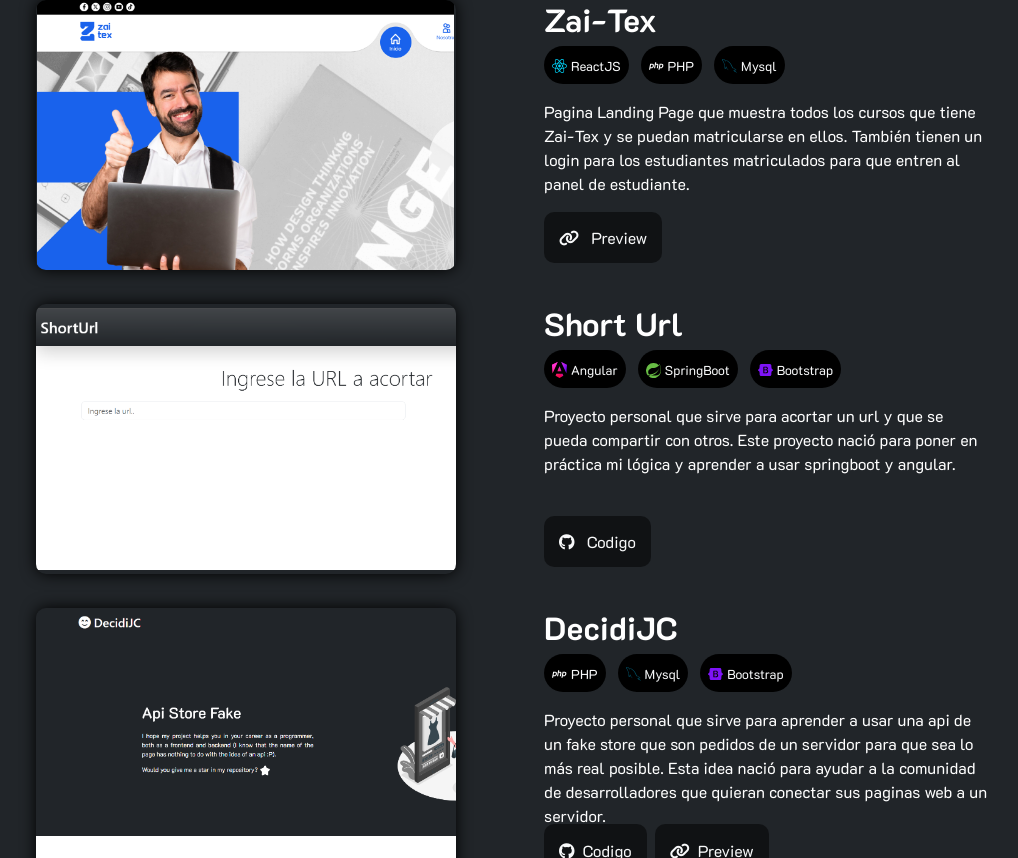
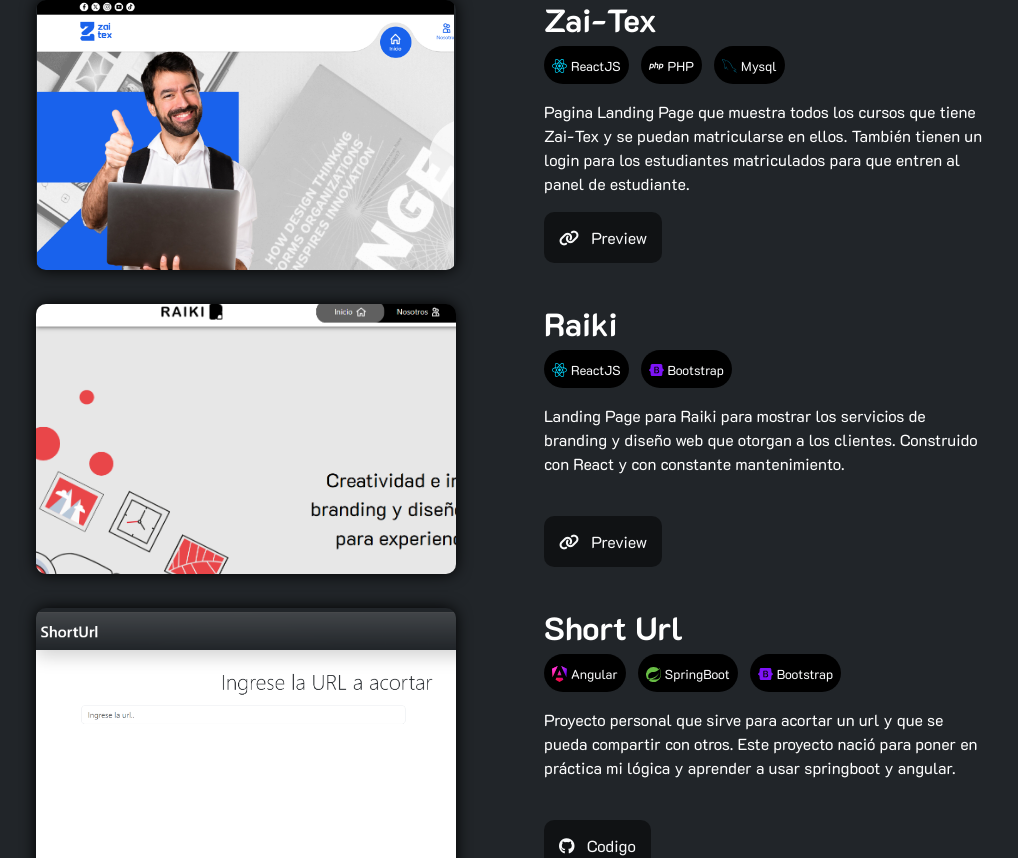
Before and after one commit to RakonaDev/portafolio, a React (Vite) app: page / in a window 1280 px wide. Shown: the part 1106-1964 px from the top of the page, without its empty margins (127-1145 px from the left). Built offline with nearby package versions, Linux system fonts and the light colour scheme.

Commit message:
Adding Raiki Proyect

```diff
--- a/src/App.jsx
+++ b/src/App.jsx
@@ -4,6 +4,7 @@
 import Zaitex from "./assets/zaitex-pantalla.png";
 import ShortUrl from "./assets/short-url.png";
 import Decidijc from "./assets/decidijc.png";
+import Raiki from "./assets/raiki.png";
 
 import MiCV from "./assets/JuanCarlosCajas-CV.pdf";
 import React from "./assets/react.svg";
@@ -206,6 +207,56 @@
             </div>
           </li>
 
+          {/* Raiki */}
+          <li className="d-flex justify-content-evenly gap-2 mt-4 proyect-item flex-wrap">
+            <img src={Raiki} alt="raiki" className="proyecto-foto object-fit-cover" />
+            <div className="proyect-body">
+              <h3 className="fs-2 fw-bold">Raiki</h3>
+              <p className="text-light gap-1 d-flex flex-wrap">
+                <span
+                  style={{
+                    fontSize: "13px",
+                    background: "#000",
+                    padding: "8px",
+                  }}
+                  className="rounded-5 me-2"
+                >
+                  <img src={React} alt="react" className="logo-tec me-1" />
+                  <span className="align-middle">ReactJS</span>
+                </span>
+
+                <span
+                  style={{
+                    fontSize: "13px",
+                    background: "#000",
+                    padding: "8px",
+                  }}
+                  className="rounded-5"
+                >
+                  <img
+                    src={Bootstrap}
+                    alt="bootstrap"
+                    className="logo-tec me-1 align-middle"
+                  />
+                  <span className="align-middle">Bootstrap</span>
+                </span>
+              </p>
+              <p style={{ height: "110px" }}>
+                Landing Page para Raiki para mostrar los servicios de branding y diseño web que otorgan a los clientes. Construido con React y con constante mantenimiento.
+              </p>
+              <a
+                href="https://www.raikicor.com/"
+                target="_blank"
+                className="text-light link-proyect"
+              >
+                <span>
+                  <i className="fa-solid fa-link me-2"></i>
+                </span>{" "}
+                Preview
+              </a>
+            </div>
+          </li>
+
           {/* Short Url */}
           <li className="d-flex justify-content-evenly gap-2 proyect-item mt-4 flex-wrap">
             <img src={ShortUrl} alt="zaitex" className="proyecto-foto object-fit-contain" />
```
Also changed, not shown: src/assets/raiki.png (added).
